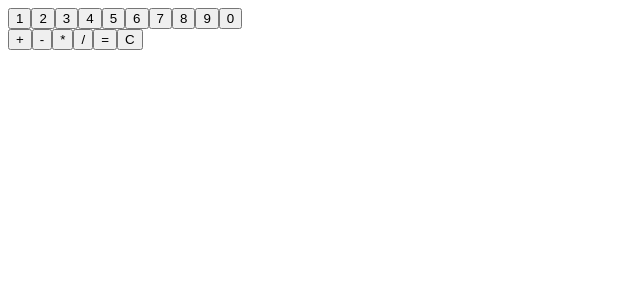
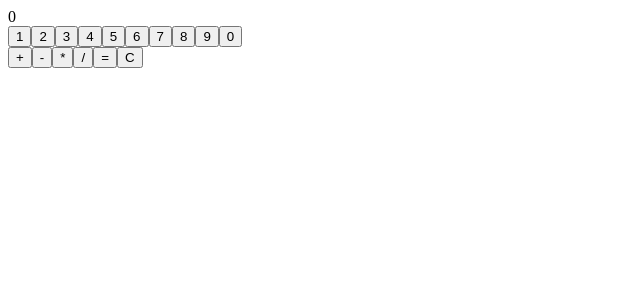
Before and after one commit to B4rsam/calc-react, a React (Vite) app: page / in a window 1280 px wide. Shown: the top 300 px of the page, without its empty margins (0-640 px from the left). Built offline with nearby package versions, Linux system fonts and the light colour scheme.

Commit message:
fix: display issues. still broken

```diff
--- a/src/App.jsx
+++ b/src/App.jsx
@@ -8,7 +8,7 @@ function App() {
 
   return (
     <div className='container'>
-      <ResultBox className="resbox"/>
+      <ResultBox />
       <div className='btnHolder'>
         <NumBox />
         <FuncBox />
--- a/src/component/Button.jsx
+++ b/src/component/Button.jsx
@@ -1,5 +1,5 @@
 let flag = 0;
-let firstInput = "", secondInput = "",output,disp;
+let firstInput = "", secondInput = "",output,disp = "0";
 
 const NumButton = (props) => {
     return (
@@ -23,10 +23,14 @@ const numInput = (num) => {
     if (flag === 0)
     {
         firstInput += num;
+        disp = firstInput;
+        document.getElementById("resbox").innerHTML = disp;
     }
     else
     {
         secondInput += num;
+        disp = disp + secondInput;
+        document.getElementById("resbox").innerHTML = disp;
     }
 }
 
@@ -47,7 +51,9 @@ const funcInput = (val) => {
             flag = 4;
             break;
     }
+    disp += " ";
     console.log(disp);
+    document.getElementById("resbox").innerHTML = disp;
 }
 
 const ctrlInput = (job) => {
@@ -56,6 +62,7 @@ const ctrlInput = (job) => {
         output = firstInput = secondInput = "";
         disp = "0";
         flag = 0;
+        document.getElementById("resbox").innerHTML = disp;
 
     }
     else if (job === "equ")
@@ -76,9 +83,10 @@ const ctrlInput = (job) => {
                 break;
 
         }
-        disp += " " + secondInput + " = " + output;
+        disp += " = " + output;
         console.log(disp);
+        document.getElementById("resbox").innerHTML = disp;
     }
 }
 
-export {NumButton,FuncButton,CtrlButton};
+export {NumButton,FuncButton,CtrlButton,ctrlInput,disp};
--- a/src/component/ResultBox.jsx
+++ b/src/component/ResultBox.jsx
@@ -1,6 +1,8 @@
+import { disp } from "./Button";
+
 const ResultBox = () => {
     return (
-        <div></div>
+        <div id="resbox">{disp}</div>
     )
 }
 
```
